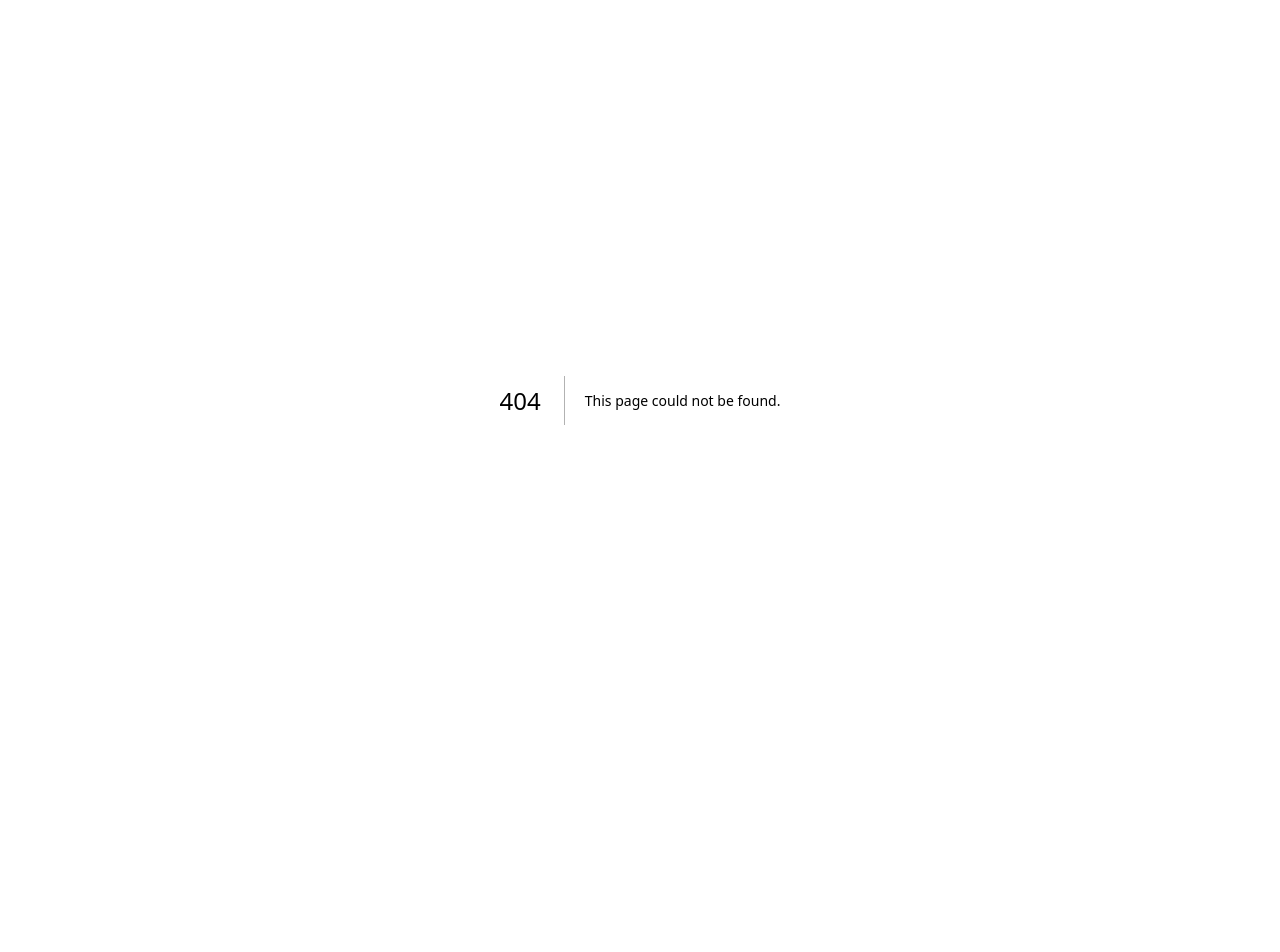
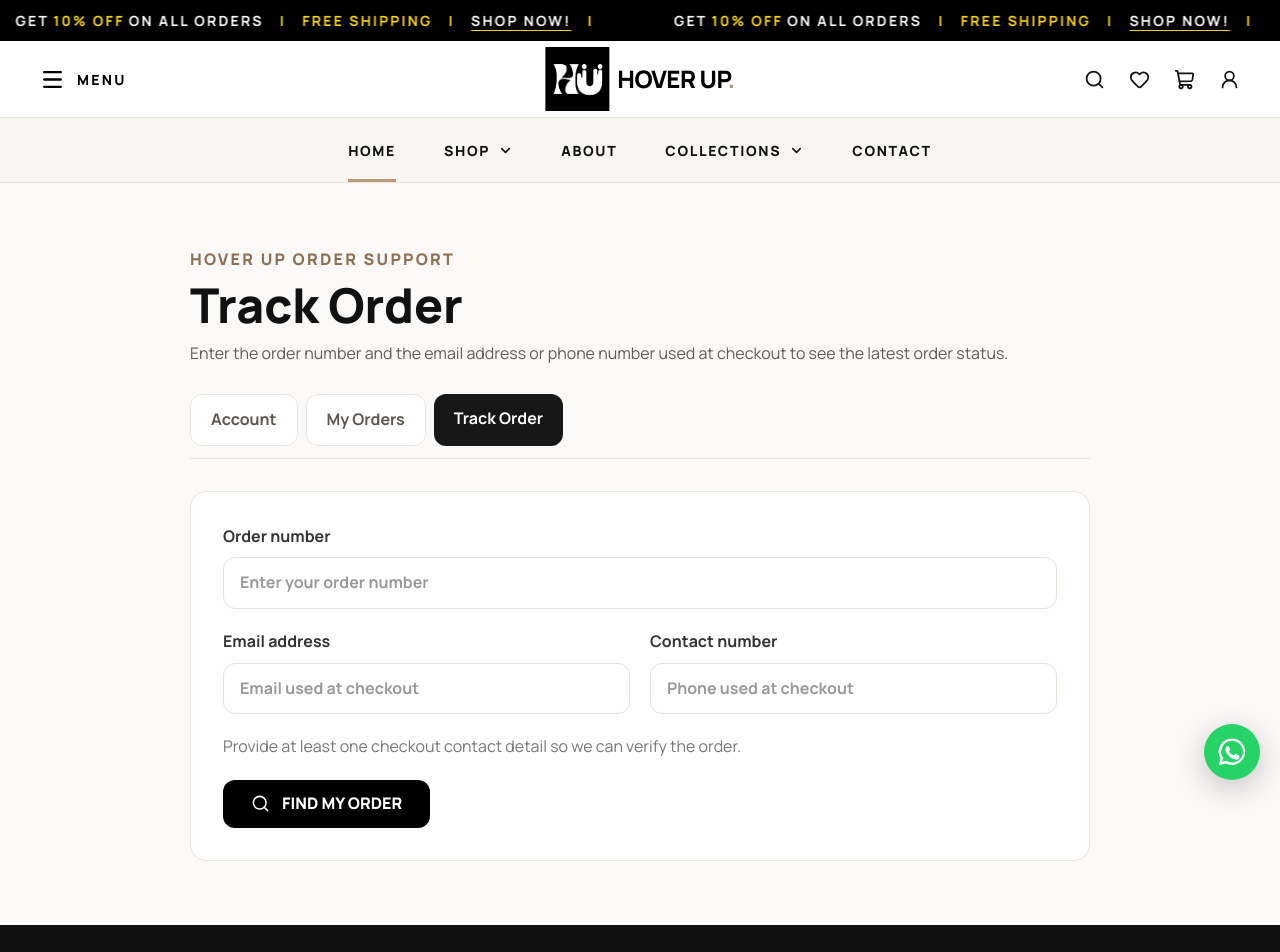
Before and after one commit to hassaan-techprojects/hover-up, a Next.js app: page /account/track-order in a window 1280 px wide. Before the commit this address had no page. Shown: the top 952 px of the page. Before the commit the page ends 800 px from the top, so only its background shows below. Built offline with nearby package versions, Linux system fonts and the light colour scheme; a web font is replaced by a local one.

Commit message:
Add a dedicated customer order tracking page

```diff
--- /dev/null
+++ b/app/account/track-order/page.tsx
@@ -0,0 +1,137 @@
+"use client";
+
+import { useState, type FormEvent } from "react";
+import Link from "next/link";
+import { Search, PackageCheck, Truck, CheckCircle2 } from "lucide-react";
+import StorefrontHeader from "@/components/storefront/storefront-header";
+import StorefrontFooter from "@/components/storefront/storefront-footer";
+
+type TrackedOrder = {
+  id: string;
+  orderNumber: string;
+  status: string;
+  paymentStatus?: string;
+  totalAmount?: string | number;
+  createdAt: string;
+  payment?: { method: string } | null;
+  shipment?: { trackingNumber: string | null; carrier: string | null } | null;
+};
+
+const stages = ["PENDING", "CONFIRMED", "PROCESSING", "SHIPPED", "DELIVERED"];
+const title = (value: string) => value === "CONFIRMED" ? "Order received" : value.charAt(0) + value.slice(1).toLowerCase().replaceAll("_", " ");
+const money = (value: number | string) => new Intl.NumberFormat("en-IN", { style: "currency", currency: "INR", maximumFractionDigits: 0 }).format(Number(value));
+
+export default function TrackOrderPage() {
+  const [orderNumber, setOrderNumber] = useState("");
+  const [email, setEmail] = useState("");
+  const [phone, setPhone] = useState("");
+  const [order, setOrder] = useState<TrackedOrder | null>(null);
+  const [loading, setLoading] = useState(false);
+  const [error, setError] = useState("");
+
+  async function findOrder(event: FormEvent<HTMLFormElement>) {
+    event.preventDefault();
+    setLoading(true);
+    setError("");
+    setOrder(null);
+    try {
+      const response = await fetch("/api/orders/lookup", {
+        method: "POST",
+        headers: { "Content-Type": "application/json" },
+        body: JSON.stringify({ orderNumber: orderNumber.trim(), email: email.trim(), phone: phone.trim() }),
+      });
+      const data = await response.json();
+      if (!response.ok) throw new Error(data.error || "We could not find that order. Check the details and try again.");
+      const found = data.order || data.orders?.[0] || null;
+      if (!found) throw new Error("No matching order was returned.");
+      setOrder(found);
+    } catch (err) {
+      setError(err instanceof Error ? err.message : "Unable to find your order right now.");
+    } finally {
+      setLoading(false);
+    }
+  }
+
+  const currentIndex = order ? stages.indexOf(order.status) : -1;
+  const cancelled = order?.status === "CANCELLED" || order?.status === "REFUNDED";
+
+  return (
+    <>
+      <StorefrontHeader />
+      <main className="min-h-[65vh] bg-[#faf9f7] px-5 py-12 text-[#171717] md:px-10 md:py-16">
+        <div className="mx-auto max-w-[900px]">
+          <p className="text-base font-extrabold tracking-[0.14em] text-[#8b7054]">HOVER UP ORDER SUPPORT</p>
+          <h1 className="mt-2 text-4xl font-extrabold sm:text-5xl">Track Order</h1>
+          <p className="mt-3 text-lg leading-8 text-[#625b53]">Enter the order number and the email address or phone number used at checkout to see the latest order status.</p>
+
+          <nav aria-label="Customer account" className="mt-7 flex flex-wrap gap-2 border-b border-[#e7e1d8] pb-3">
+            <Link href="/account" className="rounded-xl border border-[#e8e3dc] bg-white px-5 py-3 text-base font-bold text-[#5f574e]">Account</Link>
+            <Link href="/account/orders" className="rounded-xl border border-[#e8e3dc] bg-white px-5 py-3 text-base font-bold text-[#5f574e]">My Orders</Link>
+            <Link href="/account/track-order" aria-current="page" className="rounded-xl bg-[#171717] px-5 py-3 text-base font-bold text-white">Track Order</Link>
+          </nav>
+
+          <form onSubmit={findOrder} className="mt-8 grid gap-5 rounded-2xl border border-[#e9e4dc] bg-white p-6 sm:grid-cols-2 sm:p-8">
+            <label className="text-base font-bold text-[#333] sm:col-span-2">Order number
+              <input required value={orderNumber} onChange={event => setOrderNumber(event.target.value)} placeholder="Enter your order number" className="mt-2 w-full rounded-xl border border-[#e7e2da] px-4 py-3 text-base outline-none focus:border-[#b99a76]" />
+            </label>
+            <label className="text-base font-bold text-[#333]">Email address
+              <input type="email" value={email} onChange={event => setEmail(event.target.value)} placeholder="Email used at checkout" className="mt-2 w-full rounded-xl border border-[#e7e2da] px-4 py-3 text-base outline-none focus:border-[#b99a76]" />
+            </label>
+            <label className="text-base font-bold text-[#333]">Contact number
+              <input type="tel" value={phone} onChange={event => setPhone(event.target.value)} placeholder="Phone used at checkout" className="mt-2 w-full rounded-xl border border-[#e7e2da] px-4 py-3 text-base outline-none focus:border-[#b99a76]" />
+            </label>
+            <p className="text-sm leading-6 text-[#777] sm:col-span-2">Provide at least one checkout contact detail so we can verify the order.</p>
+            <div className="sm:col-span-2">
+              <button disabled={loading} className="inline-flex min-h-12 items-center gap-3 rounded-xl bg-black px-7 text-base font-extrabold text-white transition hover:bg-[#b99a76] hover:text-black disabled:opacity-60">
+                <Search size={19} /> {loading ? "SEARCHING..." : "FIND MY ORDER"}
+              </button>
+            </div>
+          </form>
+
+          {error && <p role="alert" className="mt-5 rounded-xl border border-[#ead8cb] bg-[#fff8f2] px-5 py-4 text-base font-semibold text-[#945a3a]">{error}</p>}
+
+          {order && (
+            <section className="mt-8 overflow-hidden rounded-2xl border border-[#e9e4dc] bg-white">
+              <div className="flex flex-wrap items-center justify-between gap-4 border-b border-[#eee9e2] p-6 sm:p-8">
+                <div>
+                  <p className="text-sm font-extrabold tracking-[0.14em] text-[#8b7054]">ORDER ID</p>
+                  <h2 className="mt-2 text-2xl font-extrabold text-black sm:text-3xl">{order.orderNumber}</h2>
+                  <p className="mt-2 text-base text-[#625b53]">Placed {new Date(order.createdAt).toLocaleDateString("en-IN")}</p>
+                  {order.totalAmount !== undefined && <p className="mt-3 text-3xl font-extrabold text-[#218343]">{money(order.totalAmount)}</p>}
+                </div>
+                <div className="rounded-full bg-[#f3eee7] px-5 py-3 text-base font-extrabold text-black">{title(order.status)}</div>
+              </div>
+              <div className="grid gap-6 p-6 sm:grid-cols-2 sm:p-8">
+                <div>
+                  <h3 className="mb-5 flex items-center gap-2 text-lg font-extrabold text-black"><PackageCheck size={21}/> Order progress</h3>
+                  {cancelled ? (
+                    <p className="rounded-xl bg-[#fff5f3] p-4 text-base font-bold text-[#a34d4d]">{order.status === "CANCELLED" ? "This order has been cancelled." : "This order has been refunded."}</p>
+                  ) : (
+                    <ol className="space-y-4">
+                      {stages.map((stage, index) => {
+                        const done = currentIndex >= index;
+                        return <li key={stage} className="flex items-start gap-3">
+                          <span className={`mt-0.5 flex h-7 w-7 shrink-0 items-center justify-center rounded-full border-2 text-sm font-bold ${done ? "border-[#a98b68] bg-[#a98b68] text-white" : "border-[#ded8cf] text-[#a9a095]"}`}>{done ? <CheckCircle2 size={18}/> : index + 1}</span>
+                          <div><p className={`text-base font-bold ${done ? "text-black" : "text-[#888]"}`}>{title(stage)}</p><p className="mt-1 text-sm text-[#777]">{["Your order has been placed","Our team has received your order","Your order is being prepared","Your order is on its way","Your order has been delivered"][index]}</p></div>
+                        </li>;
+                      })}
+                    </ol>
+                  )}
+                </div>
+                <div className="rounded-xl bg-[#faf9f7] p-5">
+                  <h3 className="flex items-center gap-2 text-lg font-extrabold text-black"><Truck size={21}/> Delivery details</h3>
+                  <p className="mt-4 text-base font-semibold text-[#333]">Payment: {order.payment?.method === "COD" ? "Cash on Delivery" : order.payment?.method || "Not available"}</p>
+                  {order.shipment?.carrier && <p className="mt-3 text-base text-[#555]">Courier: {order.shipment.carrier}</p>}
+                  {order.shipment?.trackingNumber && <p className="mt-2 break-all text-base font-bold text-black">Tracking number: {order.shipment.trackingNumber}</p>}
+                  {!order.shipment?.trackingNumber && <p className="mt-3 text-base leading-7 text-[#777]">Courier tracking details will appear here once your order has been dispatched.</p>}
+                  <Link href="/account/orders" className="mt-6 inline-flex min-h-11 items-center rounded-lg border border-black px-5 text-base font-bold text-black hover:bg-black hover:text-white">View full order bill</Link>
+                </div>
+              </div>
+            </section>
+          )}
+        </div>
+      </main>
+      <StorefrontFooter />
+    </>
+  );
+}
```
